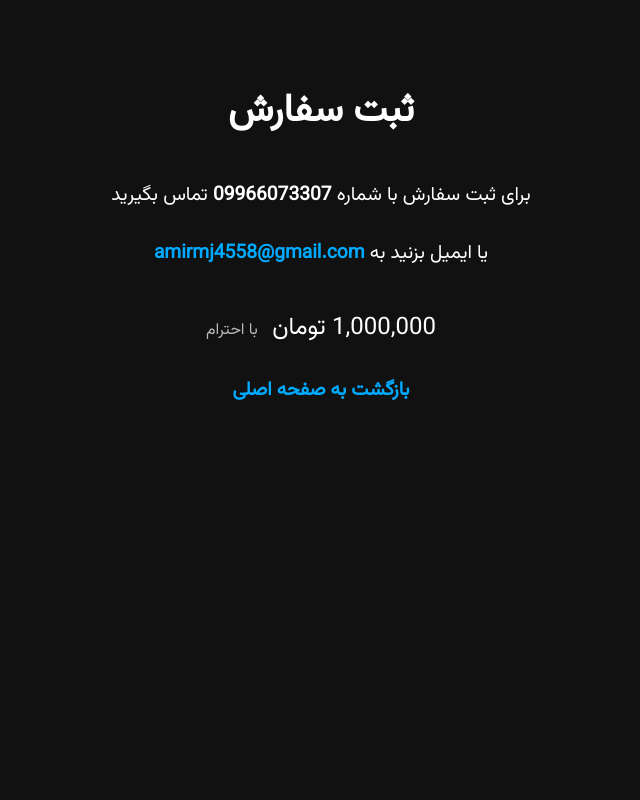
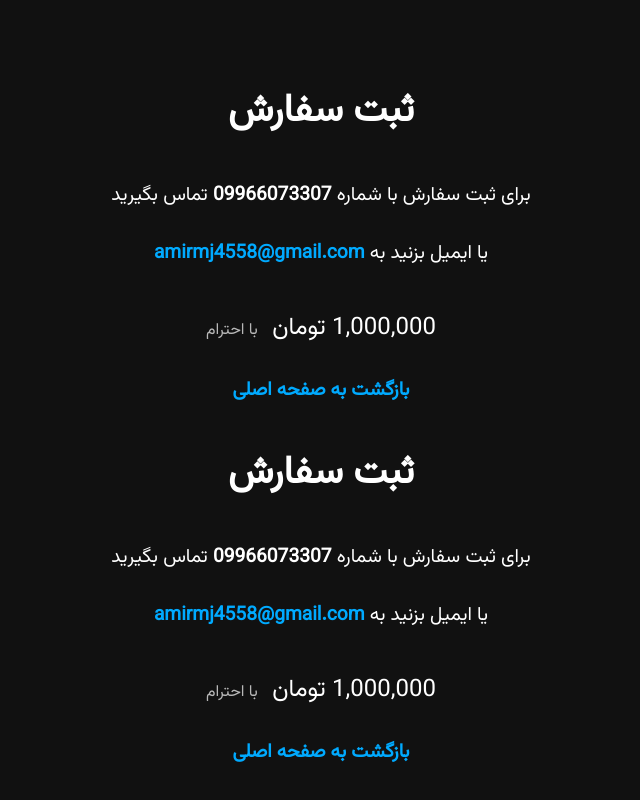
Before and after one commit to Amirmj1212/amirmj_portfolio, a plain HTML site: page order.html in a window 1280 px wide. Shown: the whole page, without its empty margins (319-959 px from the left). Drawn offline with Linux system fonts and the light colour scheme.

Commit message:
Update order.html

```diff
--- a/order.html
+++ b/order.html
@@ -49,3 +49,54 @@
   <p><a href="index.html">بازگشت به صفحه اصلی</a></p>
 </body>
 </html>
+<!DOCTYPE html>
+<html lang="fa" dir="rtl">
+<head>
+  <meta charset="UTF-8" />
+  <meta name="viewport" content="width=device-width, initial-scale=1.0" />
+  <title>ثبت سفارش</title>
+  <style>
+    @import url('https://fonts.googleapis.com/css2?family=Vazirmatn&display=swap');
+
+    body {
+      margin: 0;
+      background-color: #111;
+      color: white;
+      font-family: 'Vazirmatn', sans-serif;
+      font-size: 1.2rem;
+      text-align: center;
+      padding: 3rem 1rem;
+      line-height: 2;
+      font-variant-numeric: latin;
+    }
+
+    a {
+      color: #00aaff;
+      text-decoration: none;
+      font-weight: bold;
+    }
+
+    .price {
+      margin-top: 2rem;
+      font-size: 1.5rem;
+    }
+
+    .price span {
+      opacity: 0.7;
+      font-size: 1rem;
+      margin-right: 0.5rem;
+    }
+  </style>
+</head>
+<body>
+  <h1>ثبت سفارش</h1>
+  <p>برای ثبت سفارش با شماره <strong>09966073307</strong> تماس بگیرید</p>
+  <p>یا ایمیل بزنید به <a href="mailto:amirmj4558@gmail.com">amirmj4558@gmail.com</a></p>
+
+  <div class="price">
+    1,000,000 تومان <span>با احترام</span>
+  </div>
+
+  <p><a href="index.html">بازگشت به صفحه اصلی</a></p>
+</body>
+  </html>
```
